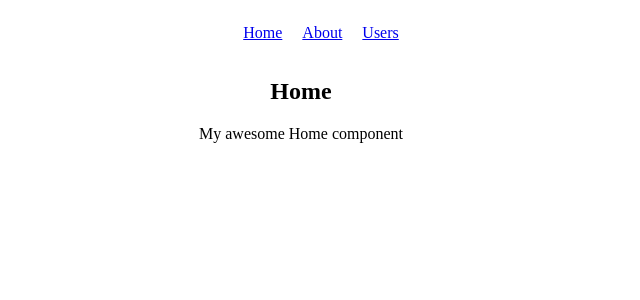
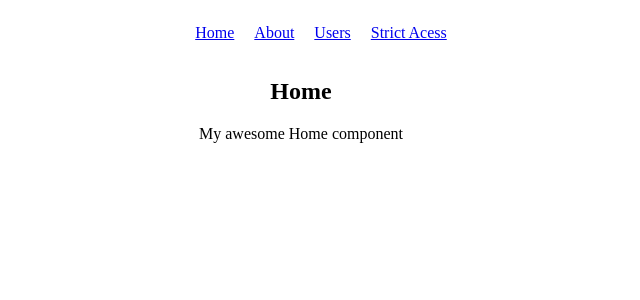
Before and after one commit to SamuelSilvaMelo/Trybe, a React (Create React App) app in the folder 2.Front-end-Development/exercises/Unit_13/Day_2/class-exercises/comprehension-exercises-router-master/: page / in a window 1280 px wide. Shown: the top 300 px of the page, without its empty margins (339-979 px from the left). Built offline with nearby package versions, Linux system fonts and the light colour scheme; the HTML template or start-up script is replaced by a standard one.

Commit message:
Add fixation-exercise 12

```diff
--- a/2.Front-end-Development/exercises/Unit_13/Day_2/class-exercises/comprehension-exercises-router-master/src/App.js
+++ b/2.Front-end-Development/exercises/Unit_13/Day_2/class-exercises/comprehension-exercises-router-master/src/App.js
@@ -3,7 +3,8 @@ import { BrowserRouter, Route, Link, Switch } from 'react-router-dom';
 import './App.css'
 import Home from './components/Home';
 import About from './components/About';
-import Users from './components/Users'
+import Users from './components/Users';
+import StrictAccess from './StrictAccess'
 
 
 class App extends Component {
@@ -16,6 +17,7 @@ class App extends Component {
               <Link to="/">Home</Link>
               <Link to="/about">About</Link>
               <Link to="/users">Users</Link>
+              <Link to="/strict-access">Strict Acess</Link>
             </ul>
           </nav>
         </header>
```
